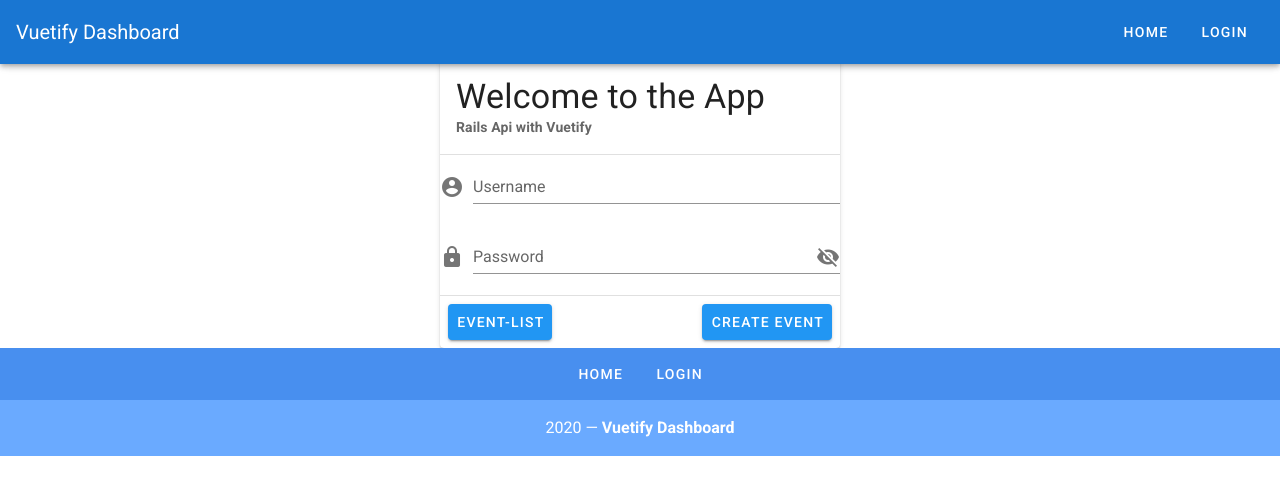
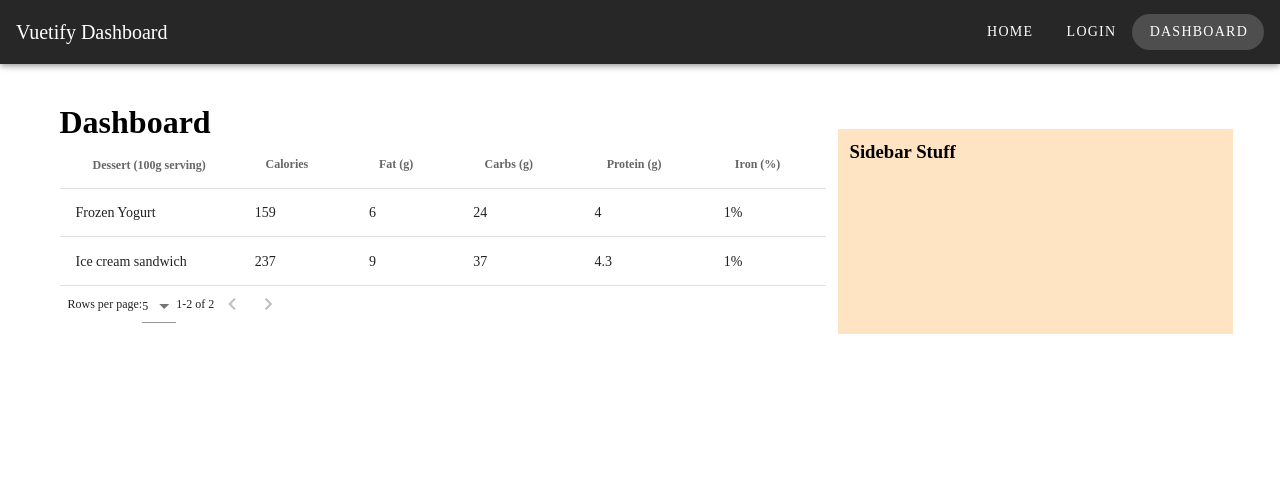
Before and after one commit to st0nyx/rails-vuetify-crud-vue, a Vue app: page /dashboard in a window 1280 px wide. Shown: the top 494 px of the page. Built offline with nearby package versions, Linux system fonts and the light colour scheme.

Commit message:
added NavBar and Dashboard

```diff
--- a/src/App.vue
+++ b/src/App.vue
@@ -1,65 +1,15 @@
 <template>
-  <v-app>
-    <v-app-bar app color="primary" dark>
-      <v-toolbar-title>Vuetify Dashboard</v-toolbar-title>
-      <v-spacer></v-spacer>
-      <v-btn text rounded>Home</v-btn>
-      <v-btn text rounded>Login</v-btn>
-    </v-app-bar>
-    <v-card width="400" class="mx-auto mt-15">
-      <v-card-title class="pb-0">
-        <h2 class="display-1">Welcome to the App</h2>
-      </v-card-title>
-      <v-card-text>
-        <h4>Rails Api with Vuetify</h4>
-      </v-card-text>
-      <v-divider></v-divider>
-      <v-form>
-        <v-text-field label="Username" prepend-icon="mdi-account-circle" />
-        <v-text-field
-          :type="showPassword ? 'text' : 'password'"
-          label="Password"
-          prepend-icon="mdi-lock"
-          :append-icon="showPassword ? 'mdi-eye' : 'mdi-eye-off'"
-          @click:append="showPassword = !showPassword"
-        />
-      </v-form>
-      <v-divider></v-divider>
-      <v-card-actions>
-        <v-btn color="info">Event-List</v-btn>
-        <v-spacer></v-spacer>
-        <v-btn color="info">Create Event</v-btn>
-      </v-card-actions>
-    </v-card>
-
-    <v-footer color="primary lighten-1" padless>
-      <v-layout justify-center wrap>
-        <v-btn
-          v-for="link in links"
-          :key="link"
-          color="white"
-          text
-          rounded
-          class="my-2"
-        >
-          {{ link }}
-        </v-btn>
-        <v-flex primary lighten-2 py-4 text-center white--text xs12>
-          {{ new Date().getFullYear() }} — <strong>Vuetify Dashboard</strong>
-        </v-flex>
-      </v-layout>
-    </v-footer>
-  </v-app>
+  <div id="app">
+    <NavBar />
+    <router-view />
+  </div>
 </template>
 
 <script>
+import NavBar from "@/components/NavBar.vue";
 export default {
-  name: "App",
-  data() {
-    return {
-      showPassword: false,
-      links: ["Home", "Login"]
-    };
+  components: {
+    NavBar
   }
 };
 </script>
--- a/src/components/HelloWorld.vue
+++ /dev/null
@@ -1,141 +0,0 @@
-<template>
-  <v-container>
-    <v-row class="text-center">
-      <v-col cols="12">
-        <v-img
-          :src="require('../assets/logo.svg')"
-          class="my-3"
-          contain
-          height="200"
-        />
-      </v-col>
-
-      <v-col class="mb-4">
-        <h1 class="display-2 font-weight-bold mb-3">
-          Welcome to Vuetify
-        </h1>
-
-        <p class="subheading font-weight-regular">
-          For help and collaboration with other Vuetify developers,
-          <br />please join our online
-          <a href="https://community.vuetifyjs.com" target="_blank"
-            >Discord Community</a
-          >
-        </p>
-      </v-col>
-
-      <v-col class="mb-5" cols="12">
-        <h2 class="headline font-weight-bold mb-3">
-          What's next?
-        </h2>
-
-        <v-row justify="center">
-          <a
-            v-for="(next, i) in whatsNext"
-            :key="i"
-            :href="next.href"
-            class="subheading mx-3"
-            target="_blank"
-          >
-            {{ next.text }}
-          </a>
-        </v-row>
-      </v-col>
-
-      <v-col class="mb-5" cols="12">
-        <h2 class="headline font-weight-bold mb-3">
-          Important Links
-        </h2>
-
-        <v-row justify="center">
-          <a
-            v-for="(link, i) in importantLinks"
-            :key="i"
-            :href="link.href"
-            class="subheading mx-3"
-            target="_blank"
-          >
-            {{ link.text }}
-          </a>
-        </v-row>
-      </v-col>
-
-      <v-col class="mb-5" cols="12">
-        <h2 class="headline font-weight-bold mb-3">
-          Ecosystem
-        </h2>
-
-        <v-row justify="center">
-          <a
-            v-for="(eco, i) in ecosystem"
-            :key="i"
-            :href="eco.href"
-            class="subheading mx-3"
-            target="_blank"
-          >
-            {{ eco.text }}
-          </a>
-        </v-row>
-      </v-col>
-    </v-row>
-  </v-container>
-</template>
-
-<script>
-export default {
-  name: "HelloWorld",
-
-  data: () => ({
-    ecosystem: [
-      {
-        text: "vuetify-loader",
-        href: "https://github.com/vuetifyjs/vuetify-loader"
-      },
-      {
-        text: "github",
-        href: "https://github.com/vuetifyjs/vuetify"
-      },
-      {
-        text: "awesome-vuetify",
-        href: "https://github.com/vuetifyjs/awesome-vuetify"
-      }
-    ],
-    importantLinks: [
-      {
-        text: "Documentation",
-        href: "https://vuetifyjs.com"
-      },
-      {
-        text: "Chat",
-        href: "https://community.vuetifyjs.com"
-      },
-      {
-        text: "Made with Vuetify",
-        href: "https://madewithvuejs.com/vuetify"
-      },
-      {
-        text: "Twitter",
-        href: "https://twitter.com/vuetifyjs"
-      },
-      {
-        text: "Articles",
-        href: "https://medium.com/vuetify"
-      }
-    ],
-    whatsNext: [
-      {
-        text: "Explore components",
-        href: "https://vuetifyjs.com/components/api-explorer"
-      },
-      {
-        text: "Select a layout",
-        href: "https://vuetifyjs.com/getting-started/pre-made-layouts"
-      },
-      {
-        text: "Frequently Asked Questions",
-        href: "https://vuetifyjs.com/getting-started/frequently-asked-questions"
-      }
-    ]
-  })
-};
-</script>
--- /dev/null
+++ b/src/components/NavBar.vue
@@ -0,0 +1,48 @@
+<template>
+  <v-container class="nav">
+    <v-app-bar app color="primary" dark>
+      <v-toolbar-title>Vuetify Dashboard</v-toolbar-title>
+      <v-spacer></v-spacer>
+      <v-btn
+        v-for="link in links"
+        :key="`${link.label}-header-link`"
+        text
+        rounded
+        :to="link.url"
+      >
+        {{ link.label }}
+      </v-btn>
+    </v-app-bar>
+  </v-container>
+</template>
+
+<script>
+export default {
+  name: "App",
+  data() {
+    return {
+      showPassword: false,
+      links: [
+        {
+          label: "Home",
+          url: "/"
+        },
+        {
+          label: "Login",
+          url: "/login"
+        },
+        {
+          label: "Dashboard",
+          url: "/dashboard"
+        }
+      ]
+    };
+  }
+};
+</script>
+
+<style scoped>
+.nav {
+  padding-bottom: 80px;
+}
+</style>
--- a/src/router/index.js
+++ b/src/router/index.js
@@ -1,6 +1,8 @@
 import Vue from "vue";
 import VueRouter from "vue-router";
 import Home from "../views/Home.vue";
+import Dashboard from "@/views/Dashboard";
+import Login from "@/views/Login";
 
 Vue.use(VueRouter);
 
@@ -9,6 +11,16 @@ const routes = [
     path: "/",
     name: "Home",
     component: Home
+  },
+  {
+    path: "/dashboard",
+    name: "dashboard",
+    component: Dashboard
+  },
+  {
+    path: "/login",
+    name: "login",
+    component: Login
   },
   {
     path: "/about",
--- /dev/null
+++ b/src/views/Dashboard.vue
@@ -0,0 +1,66 @@
+<template>
+  <v-container>
+    <h1>Dashboard</h1>
+    <v-row>
+      <v-col cols="8">
+        <v-data-table
+          :headers="headers"
+          :items="desserts"
+          :items-per-page="5"
+          class="elevation-1"
+        ></v-data-table>
+      </v-col>
+      <v-col cols="4" class="sidebar">
+        <h3>Sidebar Stuff</h3>
+      </v-col>
+    </v-row>
+  </v-container>
+</template>
+<script>
+export default {
+  name: "DashboardPage",
+  data() {
+    return {
+      headers: [
+        {
+          text: "Dessert (100g serving)",
+          align: "left",
+          sortable: false,
+          value: "name"
+        },
+        { text: "Calories", value: "calories" },
+        { text: "Fat (g)", value: "fat" },
+        { text: "Carbs (g)", value: "carbs" },
+        { text: "Protein (g)", value: "protein" },
+        { text: "Iron (%)", value: "iron" }
+      ],
+      desserts: [
+        {
+          name: "Frozen Yogurt",
+          calories: 159,
+          fat: 6.0,
+          carbs: 24,
+          protein: 4.0,
+          iron: "1%"
+        },
+        {
+          name: "Ice cream sandwich",
+          calories: 237,
+          fat: 9.0,
+          carbs: 37,
+          protein: 4.3,
+          iron: "1%"
+        }
+        // The rest of the data was removed
+        // to shorten the length of the code sample
+        // in this article
+      ]
+    };
+  }
+};
+</script>
+<style>
+.sidebar {
+  background: bisque;
+}
+</style>
--- a/src/views/Home.vue
+++ b/src/views/Home.vue
@@ -1,18 +1,14 @@
 <template>
-  <div class="home">
-    <img alt="Vue logo" src="../assets/logo.png" />
-    <HelloWorld msg="Welcome to Your Vue.js App" />
-  </div>
+  <v-container>
+    <v-card>
+      <v-card-title>
+        <h1>Vuetify Home</h1>
+      </v-card-title>
+    </v-card>
+  </v-container>
 </template>
 
 <script>
 // @ is an alias to /src
-import HelloWorld from "@/components/HelloWorld.vue";
-
-export default {
-  name: "Home",
-  components: {
-    HelloWorld
-  }
-};
+export default {};
 </script>
--- /dev/null
+++ b/src/views/Login.vue
@@ -0,0 +1,42 @@
+<template>
+  <v-app>
+    <v-card width="400" class="mx-auto mt-15">
+      <v-card-title class="pb-0">
+        <h2 class="display-1">Welcome to the App</h2>
+      </v-card-title>
+      <v-card-text>
+        <h4>Login or Register</h4>
+      </v-card-text>
+      <v-divider></v-divider>
+      <v-form>
+        <v-text-field label="Username" prepend-icon="mdi-account-circle" />
+        <v-text-field
+          :type="showPassword ? 'text' : 'password'"
+          label="Password"
+          prepend-icon="mdi-lock"
+          :append-icon="showPassword ? 'mdi-eye' : 'mdi-eye-off'"
+          @click:append="showPassword = !showPassword"
+        />
+      </v-form>
+      <v-divider></v-divider>
+      <v-card-actions>
+        <v-btn color="info">Login</v-btn>
+        <v-spacer></v-spacer>
+        <v-btn color="info">Register</v-btn>
+      </v-card-actions>
+    </v-card>
+  </v-app>
+</template>
+
+<script>
+export default {
+  name: "App",
+  data() {
+    return {
+      showPassword: false
+    };
+  }
+};
+</script>
+
+<style scoped></style>
```
